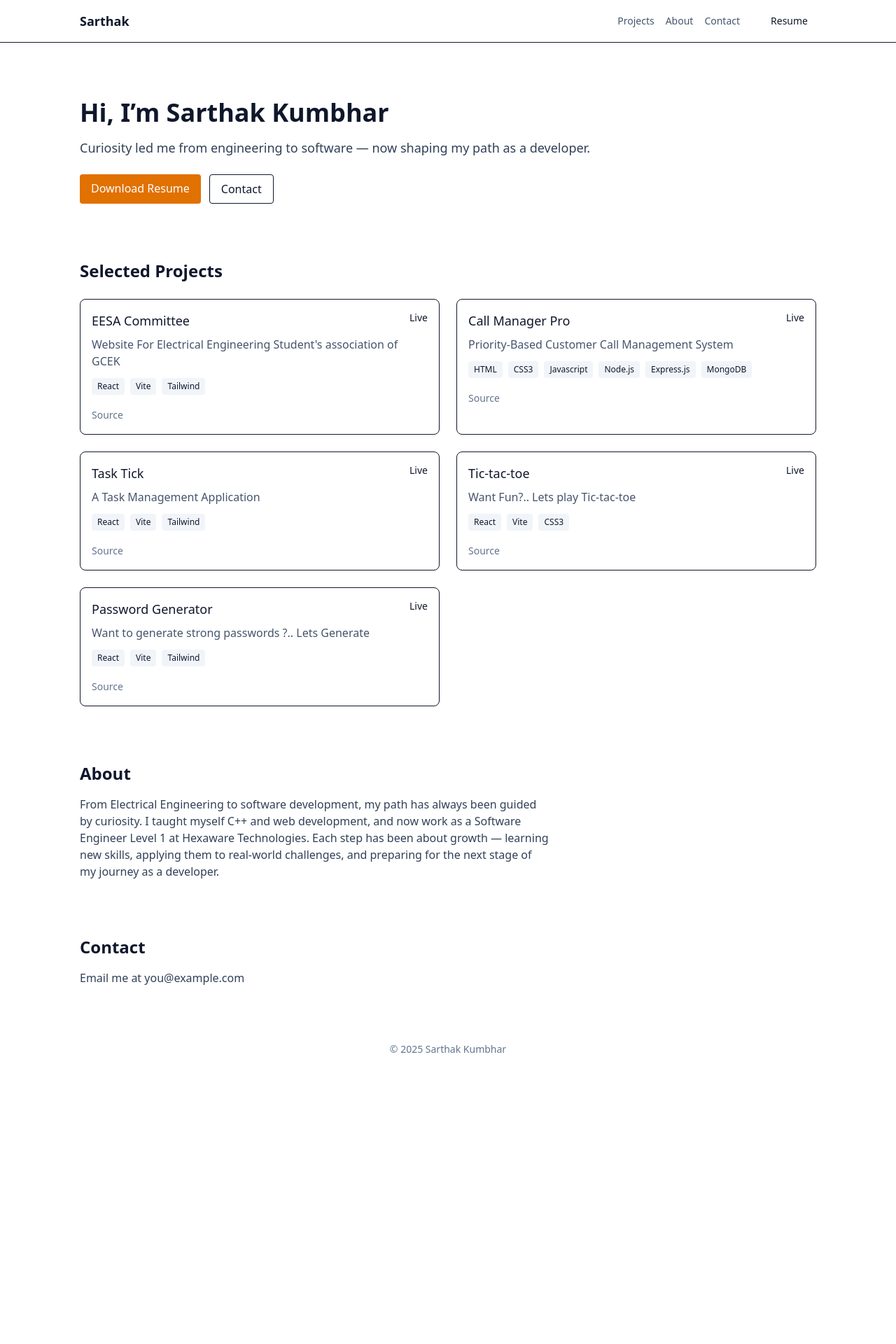
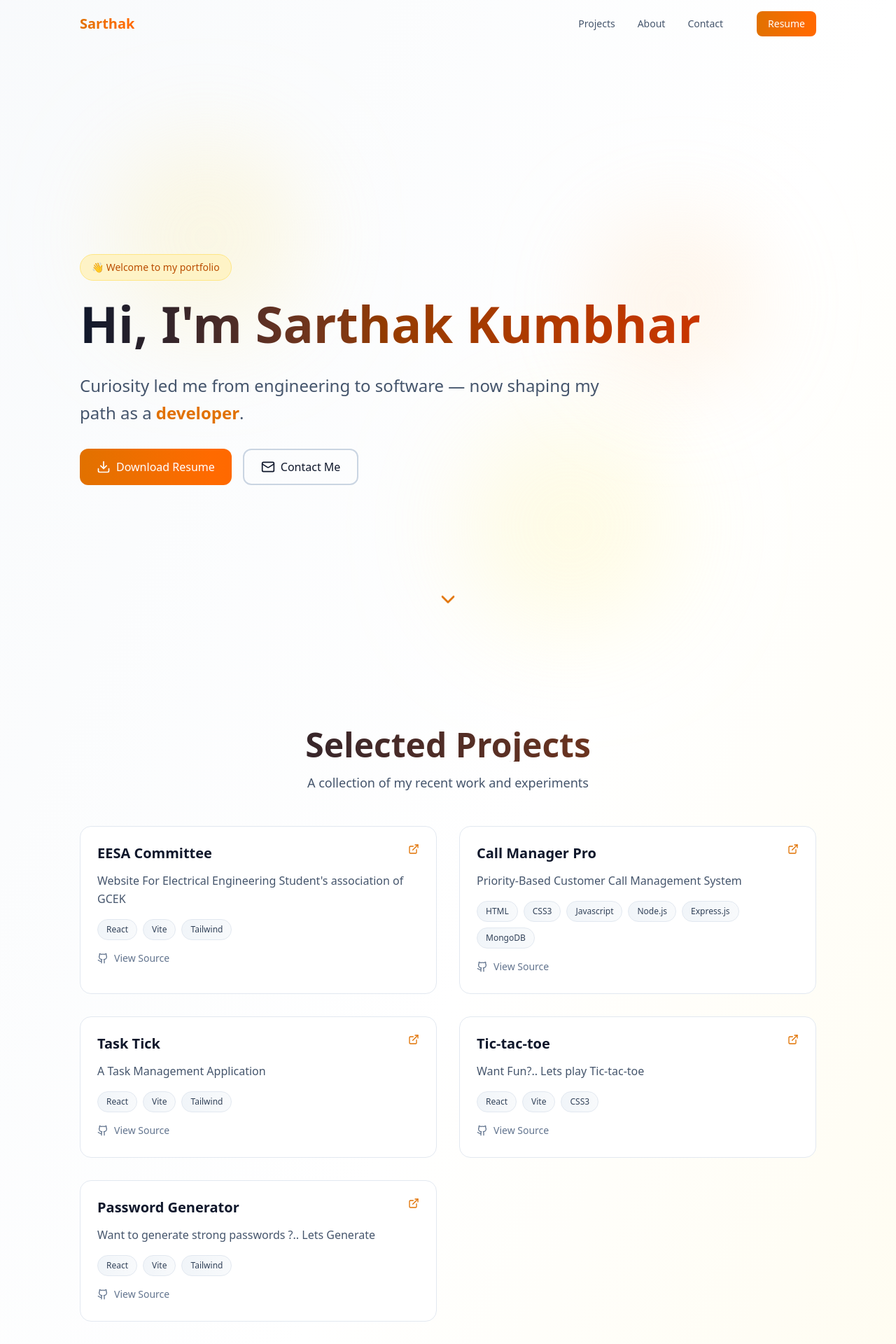
Before and after one commit to Sarthaksk26/Sarthak-portfolio, a React (Vite) app: page / in a window 1280 px wide. Shown: the top 1920 px of the page at 70% size. Before the commit the page ends 1541 px from the top, so only its background shows below. Built offline with nearby package versions, Linux system fonts and the light colour scheme.

Commit message:
Added animations and updated the contact details

```diff
--- a/index.html
+++ b/index.html
@@ -3,6 +3,7 @@
   <head>
     <meta charset="UTF-8" />
     <!-- <link rel="icon" type="image/svg+xml" href="/vite.svg" /> -->
+     <link rel="icon" href="./logo.jpg">
     <meta name="viewport" content="width=device-width, initial-scale=1.0" />
     <title>sarthak-portfolio</title>
   </head>
--- a/package.json
+++ b/package.json
@@ -21,6 +21,7 @@
     "prepare": "husky install"
   },
   "dependencies": {
+    "lucide-react": "^0.562.0",
     "react": "^19.2.0",
     "react-dom": "^19.2.0",
     "tailwindcss": "^4.1.18"
--- a/src/App.jsx
+++ b/src/App.jsx
@@ -1,13 +1,22 @@
 import React, { Suspense, lazy } from 'react';
 
 import Layout from './components/layout/Layout.jsx';
-// import Home from "./pages/Home.jsx"
+
 const Home = lazy(() => import('./pages/Home'));
 
 export default function App() {
   return (
     <Layout>
-      <Suspense fallback={<div className="p-8 text-center">Loading…</div>}>
+      <Suspense
+        fallback={
+          <div className="min-h-screen flex items-center justify-center">
+            <div className="text-center">
+              <div className="w-16 h-16 border-4 border-amber-600 border-t-transparent rounded-full animate-spin mx-auto mb-4"></div>
+              <p className="text-slate-600">Loading...</p>
+            </div>
+          </div>
+        }
+      >
         <Home />
       </Suspense>
     </Layout>
--- a/src/components/layout/Header.jsx
+++ b/src/components/layout/Header.jsx
@@ -1,27 +1,120 @@
-import React from 'react';
+import React, { useState, useEffect } from 'react';
+import { Menu, X } from 'lucide-react';
 
 export default function Header() {
+  const [isScrolled, setIsScrolled] = useState(false);
+  const [isMobileMenuOpen, setIsMobileMenuOpen] = useState(false);
+
+  useEffect(() => {
+    const handleScroll = () => {
+      setIsScrolled(window.scrollY > 20);
+    };
+    window.addEventListener('scroll', handleScroll);
+    return () => window.removeEventListener('scroll', handleScroll);
+  }, []);
+
+  const scrollToSection = (e, id) => {
+    e.preventDefault();
+    const element = document.getElementById(id);
+    if (element) {
+      element.scrollIntoView({ behavior: 'smooth', block: 'start' });
+      setIsMobileMenuOpen(false);
+    }
+  };
+
   return (
-    <header className="border-b">
+    <header
+      className={`fixed top-0 left-0 right-0 z-50 transition-all duration-300 ${
+        isScrolled
+          ? 'bg-white/80 backdrop-blur-lg shadow-lg border-b border-slate-200'
+          : 'bg-transparent'
+      }`}
+    >
       <div className="container px-6 py-4 flex items-center justify-between">
-        <a href="/" className="text-lg font-semibold">
+        <a
+          href="/"
+          className="text-xl font-bold bg-gradient-to-r from-amber-600 to-orange-500 bg-clip-text text-transparent hover:scale-105 transition-transform"
+        >
           Sarthak
         </a>
-        <nav className="space-x-4 text-sm">
-          <a href="#projects" className="text-slate-600 hover:text-slate-900">
+
+        {/* Desktop Nav */}
+        <nav className="hidden md:flex items-center space-x-8 text-sm font-medium">
+          <a
+            href="#projects"
+            onClick={(e) => scrollToSection(e, 'projects')}
+            className="text-slate-600 hover:text-amber-600 transition-colors relative group"
+          >
             Projects
+            <span className="absolute -bottom-1 left-0 w-0 h-0.5 bg-amber-600 transition-all group-hover:w-full"></span>
           </a>
-          <a href="#about" className="text-slate-600 hover:text-slate-900">
+          <a
+            href="#about"
+            onClick={(e) => scrollToSection(e, 'about')}
+            className="text-slate-600 hover:text-amber-600 transition-colors relative group"
+          >
             About
+            <span className="absolute -bottom-1 left-0 w-0 h-0.5 bg-amber-600 transition-all group-hover:w-full"></span>
           </a>
-          <a href="#contact" className="text-slate-600 hover:text-slate-900">
+          <a
+            href="#contact"
+            onClick={(e) => scrollToSection(e, 'contact')}
+            className="text-slate-600 hover:text-amber-600 transition-colors relative group"
+          >
             Contact
+            <span className="absolute -bottom-1 left-0 w-0 h-0.5 bg-amber-600 transition-all group-hover:w-full"></span>
           </a>
-          <a href="/resume.pdf" className="ml-4 inline-block px-3 py-1 rounded bg-accent text-sm">
+          <a
+            href="/resume.pdf"
+            className="ml-4 px-4 py-2 rounded-lg bg-gradient-to-r from-amber-600 to-orange-500 text-white hover:shadow-lg hover:scale-105 transition-all"
+          >
             Resume
           </a>
         </nav>
+
+        {/* Mobile Menu Button */}
+        <button
+          onClick={() => setIsMobileMenuOpen(!isMobileMenuOpen)}
+          className="md:hidden p-2 text-slate-700 hover:bg-slate-100 rounded-lg transition-colors"
+        >
+          {isMobileMenuOpen ? <X size={24} /> : <Menu size={24} />}
+        </button>
       </div>
+
+      {/* Mobile Menu */}
+      {isMobileMenuOpen && (
+        <div className="md:hidden bg-white border-t border-slate-200 shadow-lg">
+          <nav className="container px-6 py-4 flex flex-col space-y-4">
+            <a
+              href="#projects"
+              onClick={(e) => scrollToSection(e, 'projects')}
+              className="text-slate-600 hover:text-amber-600 transition-colors py-2"
+            >
+              Projects
+            </a>
+            <a
+              href="#about"
+              onClick={(e) => scrollToSection(e, 'about')}
+              className="text-slate-600 hover:text-amber-600 transition-colors py-2"
+            >
+              About
+            </a>
+            <a
+              href="#contact"
+              onClick={(e) => scrollToSection(e, 'contact')}
+              className="text-slate-600 hover:text-amber-600 transition-colors py-2"
+            >
+              Contact
+            </a>
+            <a
+              href="/resume.pdf"
+              className="px-4 py-2 rounded-lg bg-gradient-to-r from-amber-600 to-orange-500 text-white text-center"
+            >
+              Resume
+            </a>
+          </nav>
+        </div>
+      )}
     </header>
   );
 }
--- a/src/components/layout/Layout.jsx
+++ b/src/components/layout/Layout.jsx
@@ -4,11 +4,14 @@ import Header from './Header';
 
 export default function Layout({ children }) {
   return (
-    <div className="min-h-screen bg-white text-slate-900 antialiased">
+    <div className="min-h-screen bg-gradient-to-br from-slate-50 via-white to-amber-50 text-slate-900 antialiased">
       <Header />
-      <main className="px-6 py-12 container">{children}</main>
-      <footer className="py-8 text-center text-sm text-slate-500">
-        © {new Date().getFullYear()} Sarthak Kumbhar
+      <main className="pt-16">{children}</main>
+      <footer className="py-12 text-center relative overflow-hidden">
+        <div className="absolute inset-0 bg-gradient-to-r from-amber-600/5 to-orange-500/5"></div>
+        <p className="text-sm text-slate-600 relative z-10">
+          © {new Date().getFullYear()} Sarthak Kumbhar. Built with passion and curiosity.
+        </p>
       </footer>
     </div>
   );
--- a/src/components/ui/ProjectCard.jsx
+++ b/src/components/ui/ProjectCard.jsx
@@ -1,27 +1,56 @@
 import React from 'react';
+import { Github, ExternalLink } from 'lucide-react';
 
 function TechTag({ name }) {
-  return <span className="text-xs px-2 py-1 bg-slate-100 rounded">{name}</span>;
+  return (
+    <span className="text-xs px-3 py-1.5 bg-gradient-to-r from-slate-100 to-slate-50 border border-slate-200 rounded-full text-slate-700 font-medium hover:shadow-md hover:scale-105 transition-all">
+      {name}
+    </span>
+  );
 }
 
-export default function ProjectCard({ project }) {
+export default function ProjectCard({ project, index }) {
   return (
-    <article className="border rounded-lg p-4 hover:shadow-md transition">
-      <header className="flex items-start justify-between">
-        <h3 className="text-lg font-medium">{project.title}</h3>
-        <a href={project.live} className="text-sm text-accent">
-          Live
+    <article
+      className="group relative border border-slate-200 rounded-2xl p-6 bg-white hover:shadow-2xl transition-all duration-300 hover:-translate-y-2 overflow-hidden"
+      style={{
+        animation: `fadeInUp 0.6s ease-out ${index * 0.1}s both`,
+      }}
+    >
+      {/* Gradient overlay on hover */}
+      <div className="absolute inset-0 bg-gradient-to-br from-amber-600/0 to-orange-500/0 group-hover:from-amber-600/5 group-hover:to-orange-500/5 transition-all duration-300 rounded-2xl"></div>
+
+      <div className="relative z-10">
+        <header className="flex items-start justify-between mb-3">
+          <h3 className="text-xl font-bold text-slate-900 group-hover:text-amber-600 transition-colors">
+            {project.title}
+          </h3>
+          <a
+            href={project.live}
+            target="_blank"
+            rel="noopener noreferrer"
+            className="flex items-center gap-1 text-sm text-amber-600 hover:text-amber-700 font-medium hover:scale-110 transition-transform"
+          >
+            <ExternalLink size={16} />
           </a>
         </header>
-      <p className="text-slate-600 mt-2">{project.description}</p>
-      <div className="mt-3 flex flex-wrap gap-2">
+
+        <p className="text-slate-600 leading-relaxed mb-4">{project.description}</p>
+
+        <div className="flex flex-wrap gap-2 mb-4">
           {project.tech.map((t) => (
             <TechTag key={t} name={t} />
           ))}
         </div>
-      <div className="mt-4">
-        <a href={project.repo} className="text-sm text-slate-500">
-          Source
+
+        <a
+          href={project.repo}
+          target="_blank"
+          rel="noopener noreferrer"
+          className="inline-flex items-center gap-2 text-sm text-slate-500 hover:text-slate-700 transition-colors group/link"
+        >
+          <Github size={16} />
+          <span className="group-hover/link:underline">View Source</span>
         </a>
       </div>
     </article>
--- a/src/index.css
+++ b/src/index.css
@@ -10,3 +10,56 @@
   margin-left: auto;
   margin-right: auto;
 }
+
+/* Smooth scroll behavior */
+html {
+  scroll-behavior: smooth;
+}
+
+/* Custom animations */
+@keyframes fadeIn {
+  from {
+    opacity: 0;
+    transform: translateY(20px);
+  }
+  to {
+    opacity: 1;
+    transform: translateY(0);
+  }
+}
+
+@keyframes fadeInUp {
+  from {
+    opacity: 0;
+    transform: translateY(30px);
+  }
+  to {
+    opacity: 1;
+    transform: translateY(0);
+  }
+}
+
+@keyframes blob {
+  0%,
+  100% {
+    transform: translate(0, 0) scale(1);
+  }
+  33% {
+    transform: translate(30px, -50px) scale(1.1);
+  }
+  66% {
+    transform: translate(-20px, 20px) scale(0.9);
+  }
+}
+
+.animate-blob {
+  animation: blob 7s infinite;
+}
+
+.animation-delay-2000 {
+  animation-delay: 2s;
+}
+
+.animation-delay-4000 {
+  animation-delay: 4s;
+}
--- a/src/pages/Home.jsx
+++ b/src/pages/Home.jsx
@@ -1,56 +1,118 @@
 import React from 'react';
+import { Download, Mail, ChevronDown } from 'lucide-react';
 
 import projects from '../data/projects.json';
 import ProjectCard from '../components/ui/ProjectCard';
 
 export default function Home() {
   return (
-    <div className="space-y-20">
-      <section className="pt-8">
-        <div className="max-w-3xl">
-          <h1 className="text-4xl font-bold mb-4">Hi, I’m Sarthak Kumbhar</h1>
-          <p className="text-lg text-slate-700 mb-6">
-            Curiosity led me from engineering to software — now shaping my path as a developer.
+    <div className="space-y-32 px-6 py-12 container">
+      {/* Hero Section */}
+      <section className="pt-20 pb-12 min-h-screen flex flex-col justify-center relative">
+        {/* Animated background circles */}
+        <div className="absolute top-20 left-10 w-72 h-72 bg-amber-200 rounded-full mix-blend-multiply filter blur-3xl opacity-20 animate-blob"></div>
+        <div className="absolute top-40 right-10 w-72 h-72 bg-orange-200 rounded-full mix-blend-multiply filter blur-3xl opacity-20 animate-blob animation-delay-2000"></div>
+        <div className="absolute -bottom-8 left-1/2 w-72 h-72 bg-yellow-200 rounded-full mix-blend-multiply filter blur-3xl opacity-20 animate-blob animation-delay-4000"></div>
+
+        <div className="max-w-4xl relative z-10" style={{ animation: 'fadeIn 1s ease-out' }}>
+          <div className="inline-block mb-4 px-4 py-2 bg-amber-100 border border-amber-200 rounded-full text-amber-700 text-sm font-medium">
+            👋 Welcome to my portfolio
+          </div>
+
+          <h1 className="text-5xl md:text-7xl font-bold mb-6 bg-gradient-to-r from-slate-900 via-amber-800 to-orange-700 bg-clip-text text-transparent leading-tight">
+            Hi, I'm Sarthak Kumbhar
+          </h1>
+
+          <p className="text-xl md:text-2xl text-slate-600 mb-8 leading-relaxed max-w-3xl">
+            Curiosity led me from engineering to software — now shaping my path as a
+            <span className="text-amber-600 font-semibold"> developer</span>.
           </p>
-          <div className="flex gap-3">
-            <a href="/resume.pdf" className="px-4 py-2 bg-amber-600 text-white rounded">
+
+          <div className="flex flex-wrap gap-4">
+            <a
+              href="/resume.pdf"
+              className="group px-6 py-3 bg-gradient-to-r from-amber-600 to-orange-500 text-white rounded-xl font-medium hover:shadow-2xl hover:scale-105 transition-all flex items-center gap-2"
+            >
+              <Download size={20} className="group-hover:animate-bounce" />
               Download Resume
             </a>
-            <a href="mailto:you@example.com" className="px-4 py-2 border rounded">
-              Contact
+            <a
+              href="mailto:you@example.com"
+              className="px-6 py-3 border-2 border-slate-300 rounded-xl font-medium hover:border-amber-600 hover:bg-amber-50 transition-all flex items-center gap-2"
+            >
+              <Mail size={20} />
+              Contact Me
             </a>
+          </div>
+        </div>
+
+        <a
+          href="#projects"
+          onClick={(e) => {
+            e.preventDefault();
+            document.getElementById('projects').scrollIntoView({ behavior: 'smooth' });
+          }}
+          className="absolute bottom-8 left-1/2 -translate-x-1/2 animate-bounce text-amber-600"
+        >
+          <ChevronDown size={32} />
+        </a>
+      </section>
+
+      {/* Projects Section */}
+      <section id="projects" className="scroll-mt-24">
+        <div className="text-center mb-12">
+          <h2 className="text-4xl md:text-5xl font-bold mb-4 bg-gradient-to-r from-slate-900 to-amber-800 bg-clip-text text-transparent">
+            Selected Projects
+          </h2>
+          <p className="text-slate-600 text-lg">A collection of my recent work and experiments</p>
+        </div>
+
+        <div className="grid gap-8 sm:grid-cols-2 lg:grid-cols-2">
+          {projects.map((p, index) => (
+            <ProjectCard key={p.id} project={p} index={index} />
+          ))}
+        </div>
+      </section>
+
+      {/* About Section */}
+      <section id="about" className="scroll-mt-24">
+        <div className="max-w-4xl mx-auto">
+          <div className="bg-white rounded-3xl p-8 md:p-12 shadow-xl border border-slate-200 relative overflow-hidden">
+            <div className="absolute top-0 right-0 w-64 h-64 bg-gradient-to-br from-amber-100 to-orange-100 rounded-full -translate-y-1/2 translate-x-1/2 opacity-50"></div>
+
+            <div className="relative z-10">
+              <h2 className="text-4xl font-bold mb-6 bg-gradient-to-r from-slate-900 to-amber-800 bg-clip-text text-transparent">
+                About Me
+              </h2>
+              <p className="text-slate-700 text-lg leading-relaxed">
+                From Electrical Engineering to software development, my path has always been guided
+                by curiosity. I taught myself C++ and web development, and now work as a{' '}
+                <span className="font-semibold text-amber-600">
+                  Software Engineer Level 1 at Hexaware Technologies
+                </span>
+                . Each step has been about growth — learning new skills, applying them to real-world
+                challenges, and preparing for the next stage of my journey as a developer.
+              </p>
+            </div>
           </div>
         </div>
       </section>
 
-      <section id="projects">
-        <h2 className="text-2xl font-semibold mb-6">Selected Projects</h2>
-        <div className="grid gap-6 sm:grid-cols-2">
-          {projects.map((p) => (
-            <ProjectCard key={p.id} project={p} />
-          ))}
+      {/* Contact Section */}
+      <section id="contact" className="scroll-mt-24 pb-20">
+        <div className="max-w-3xl mx-auto text-center">
+          <h2 className="text-4xl md:text-5xl font-bold mb-6 bg-gradient-to-r from-slate-900 to-amber-800 bg-clip-text text-transparent">
+            Let's Connect
+          </h2>
+          <p className="text-slate-700 text-lg mb-8">
+            I'm always open to discussing new projects, creative ideas, or opportunities.
+          </p>
+
+          <div className="inline-flex items-center gap-3 px-8 py-4 bg-gradient-to-r from-amber-600 to-orange-500 text-white rounded-2xl text-lg font-medium hover:shadow-2xl hover:scale-105 transition-all">
+            <Mail size={24} />
+            <a href="mailto:you@example.com">sarthakkumbhar26@gmail.com</a>
+          </div>
         </div>
-      </section>
-
-      <section id="about">
-        <h2 className="text-2xl font-semibold mb-4">About</h2>
-        <p className="text-slate-700 max-w-2xl">
-          From Electrical Engineering to software development, my path has always been guided by
-          curiosity. I taught myself C++ and web development, and now work as a Software Engineer
-          Level 1 at Hexaware Technologies. Each step has been about growth — learning new skills,
-          applying them to real-world challenges, and preparing for the next stage of my journey as
-          a developer.
-        </p>
-      </section>
-
-      <section id="contact">
-        <h2 className="text-2xl font-semibold mb-4">Contact</h2>
-        <p className="text-slate-700">
-          Email me at{' '}
-          <a href="mailto:you@example.com" className="text-accent">
-            you@example.com
-          </a>
-        </p>
       </section>
     </div>
   );
```
Also changed, not shown: public/logo.jpg (added), 1 other file (tests, documents, lock files or other folders). Lines whose indentation alone changed are shown as unchanged.
